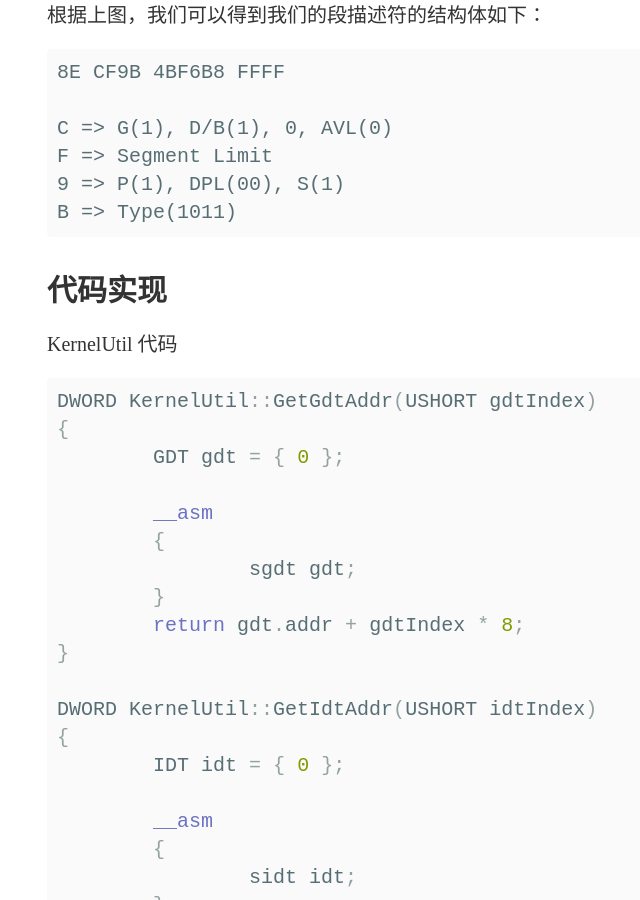
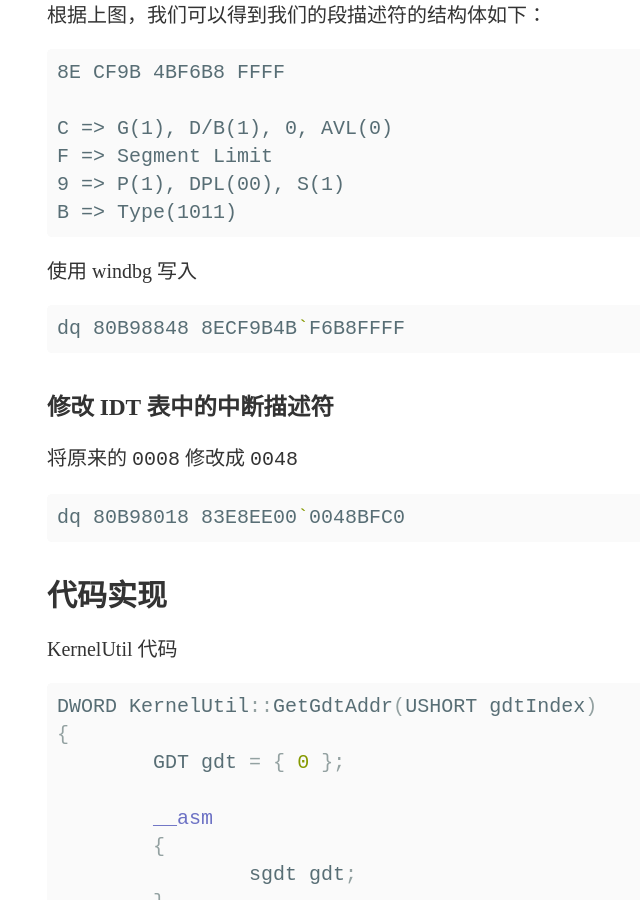
Before and after one commit to smallevilbeast/smallevilbeast.github.io, a Jekyll site: the page built from _posts/2023-11-07-win32-kernel-int3-hook.md, in a window 1280 px wide and 900 px high, scrolled down 2818 px. Shown: the whole window, without its empty margins (249-889 px from the left). Built offline with Jekyll 4.4.1, drawn with Linux system fonts in a browser that asks for light colours; some web fonts are replaced; some of the changed text lies outside the part shown.

Commit message:
win32 kernel int3 hook

````diff
--- a/_posts/2023-11-07-win32-kernel-int3-hook.md
+++ b/_posts/2023-11-07-win32-kernel-int3-hook.md
@@ -66,6 +66,21 @@ F => Segment Limit
 9 => P(1), DPL(00), S(1)
 B => Type(1011)
 ```
+
+使用 windbg 写入
+
+```bash
+dq 80B98848 8ECF9B4B`F6B8FFFF
+```
+
+### 修改 IDT 表中的中断描述符
+
+将原来的 `0008` 修改成 `0048`
+
+```bash
+dq 80B98018 83E8EE00`0048BFC0
+```
+
 
 ## 代码实现
 
````
